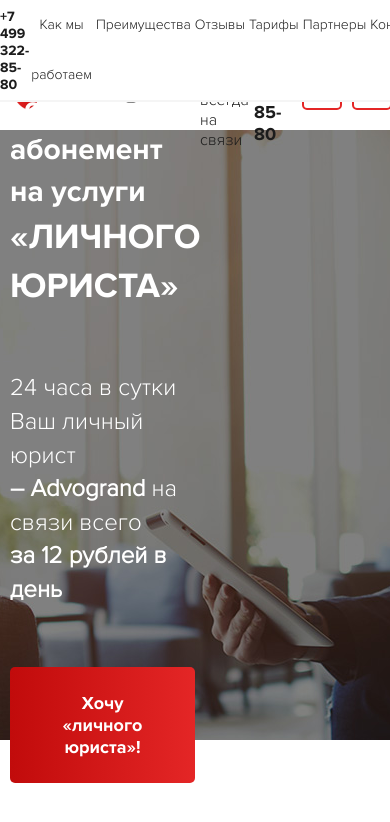
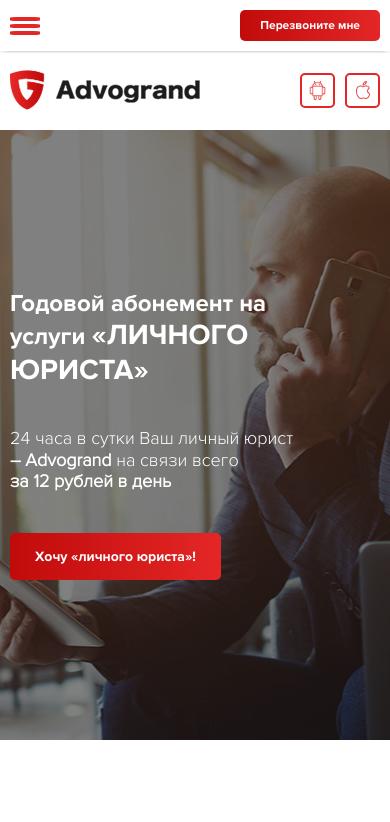
Before and after one commit to MilshynVitalii/oldgrand, a website: page index.html in a window 390 px wide. Drawn offline with Linux system fonts and the light colour scheme.

Commit message:
Adapted header and intro sections

```diff
--- a/index.html
+++ b/index.html
@@ -12,10 +12,15 @@
       <div class="container">
         <nav class="navigation">
           <div class="navigation__container">
+            <button class="navigation__burger">
+              <span class="burger-line"></span>
+              <span class="burger-line"></span>
+              <span class="burger-line"></span>
+            </button>
             <a href="tel:+74993228580" class="navigation__tel"
               >+7 499 322-85-80</a
             >
-            <ul class="navigation__menu">
+            <ul class="navigation__menu navigation__menu_active">
               <li>
                 <a href="#" class="navigation__menu-link">Как мы работаем</a>
               </li>
@@ -35,7 +40,7 @@
         <!-- /.navigation -->
         <div class="header-subnav">
           <img src="./img/header-logo.png" alt="Логотип" />
-          <p>Ваш личный юрист всегда на связи</p>
+          <p class="header-subnav__text">Ваш личный юрист всегда на связи</p>
           <a href="tel:+74993228580" class="header-subnav__tel"
             >+7 499 322-85-80</a
           >
@@ -55,8 +60,10 @@
             Годовой абонемент на услуги <span>«личного юриста»</span>
           </h1>
           <p class="intro__desc">
-            24 часа в сутки Ваш личный юрист <br /><strong>– Advogrand</strong>
-            на связи всего <br /><strong>за 12 рублей в день</strong>
+            24 часа в сутки Ваш личный юрист <br />
+            <strong>– Advogrand</strong>
+            на связи всего <br />
+            <strong>за 12 рублей в день</strong>
           </p>
           <button class="main-button intro__button">
             Хочу «личного юриста»!
@@ -67,5 +74,7 @@
       <!-- /.container -->
     </section>
     <!-- /.intro -->
+
+    <script src="./js/main.js"></script>
   </body>
 </html>
--- /dev/null
+++ b/js/main.js
@@ -0,0 +1,11 @@
+document.addEventListener("DOMContentLoaded", function(event) {
+  const burger = document.querySelector(".navigation__burger");
+  const menu = document.querySelector(".navigation__menu");
+
+  burger.addEventListener("click", function() {
+    this.classList.toggle("navigation__burger_active");
+    menu.style.bottom == ""
+      ? (menu.style.bottom = -menu.offsetHeight - 2 + "px")
+      : (menu.style.bottom = "");
+  });
+});
--- a/sass/_colors.sass
+++ b/sass/_colors.sass
@@ -1,4 +1,4 @@
 $main-color: #e42626
 $main-color_dark: #c10b0b
-$grey-color: #f5f5f5
+$gray-color: #f5f5f5
 $text-color: #1c1c1c
--- a/sass/_grid.sass
+++ b/sass/_grid.sass
@@ -3,3 +3,11 @@
     height: 100%
     padding: 0 10px
     margin: auto
+
+@media screen and (max-width: 800px)
+    .container
+        padding: 0 30px
+
+@media screen and (max-width: 560px)
+    .container
+        padding: 0 10px
--- a/sass/sections/_intro.sass
+++ b/sass/sections/_intro.sass
@@ -7,7 +7,6 @@
         display: flex
         flex-direction: column
         justify-content: center
-        align-items: start
         width: 50%
         height: 100%
     &__title
@@ -15,7 +14,7 @@
         line-height: 1.4
         & span
             text-transform: uppercase
-            font-size: 35px
+            font-size: 1.2em
     &__desc
         margin-bottom: 60px
         font-size: 24px
@@ -23,3 +22,27 @@
     &__button
         padding: 25px 40px
         font-size: 18px
+        align-self: flex-start
+
+@media screen and (max-width: 800px)
+    .intro
+        background-position-x: 60%
+        &-wrap
+            width: 80%
+
+@media screen and (max-width: 560px)
+    .intro
+        background-position-x: 65%
+        &-wrap
+            width: 90%
+        &__title
+            font-size: 24px
+            line-height: 1.2
+            margin-bottom: 40px
+        &__desc
+            font-size: 18px
+            line-height: 1.2
+            margin-bottom: 40px
+        &__button
+            font-size: 14px
+            padding: 15px 25px
--- a/sass/sections/_navigation.sass
+++ b/sass/sections/_navigation.sass
@@ -45,18 +45,34 @@
     left: 0
     top: 0
     width: 100%
-    border-bottom: 2px solid $grey-color
+    border-bottom: 2px solid $gray-color
     background-color: #ffffff
     &__container
         display: flex
         justify-content: space-between
-        max-width: 940px
+        max-width: 960px
         margin: 0 auto
+        padding: 0 10px
         font-size: 14px
+    &__burger
+        display: none
+        background-color: transparent
+        border: none
+        & .burger-line
+            display: block
+            width: 30px
+            border: 2px solid $main-color
+            border-radius: 20%
+            margin: 3px 0
+        &_active
+            & .burger-line
+                border-color: lighten($main-color, 30%)
+                margin: 6px 0
     &__menu
         display: flex
         justify-content: space-between
         flex-basis: 60%
+        background-color: #ffffff
         & li
             flex-grow: 1
             text-align: center
@@ -79,3 +95,53 @@
         font-size: 12px
         padding: 8px 20px
         margin: 10px 0
+
+@media screen and (max-width: 800px)
+    .header
+        &-subnav
+            &__text
+                display: none
+            &__tel
+                text-align: right
+                flex-grow: 1
+    .navigation
+        &__container
+            background-color: #ffffff
+            padding: 0 30px
+        &__tel
+            display: none
+        &__burger
+            display: block
+        &__menu
+            position: absolute
+            bottom: 0
+            left: 0
+            width: 100%
+            box-shadow: 0px 3px 4px -5px $text-color
+            transition: 0.3s
+            z-index: -1
+
+@media screen and (max-width: 560px)
+    .header
+        &-subnav
+            &__tel
+                display: none
+            &__icons
+                display: flex
+                & .apple-icon, .android-icon
+                    width: 35px
+                    height: 35px
+    .navigation
+        &__container
+            background-color: #ffffff
+            padding: 0 10px
+        &__menu
+            flex-direction: column
+            &-link
+                border: none
+                border-top: 2px solid #ffffff
+                border-bottom: 2px solid #ffffff
+                &:hover
+                    border: none
+                    border-top: 2px solid rgba($main-color, 0.1)
+                    border-bottom: 2px solid rgba($main-color, 0.1)
```
Also changed, not shown: css/style.css.
